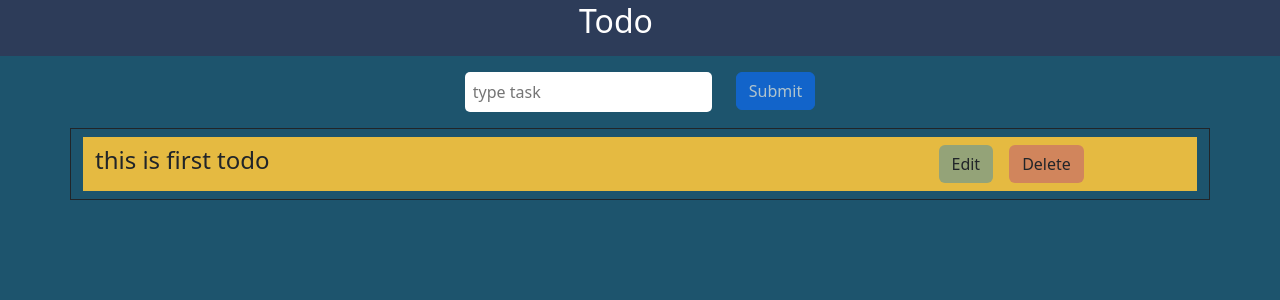
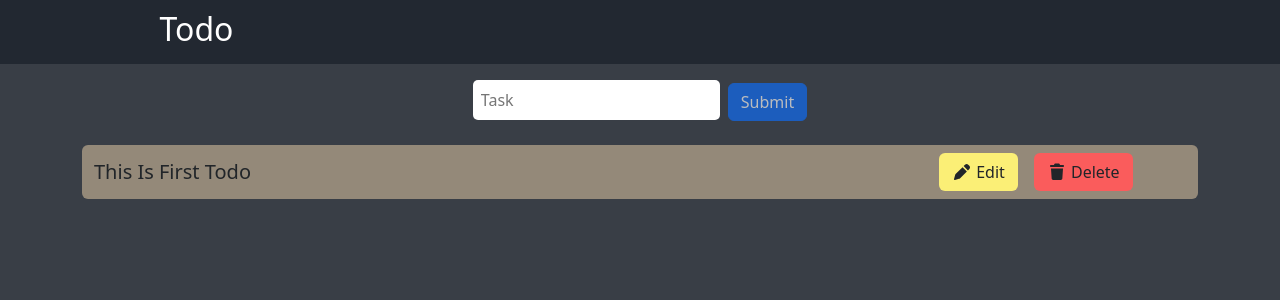
Before and after one commit to vishnuforcode/Todo, a React (Create React App) app: page / in a window 1280 px wide. Shown: the top 300 px of the page. Built offline with nearby package versions, Linux system fonts and the light colour scheme.

Commit message:
updated Home Ui

```diff
--- a/package.json
+++ b/package.json
@@ -4,6 +4,10 @@
   "private": true,
   "dependencies": {
     "@fortawesome/fontawesome-free": "^7.1.0",
+    "@fortawesome/fontawesome-svg-core": "^7.1.0",
+    "@fortawesome/free-brands-svg-icons": "^7.1.0",
+    "@fortawesome/free-regular-svg-icons": "^7.1.0",
+    "@fortawesome/free-solid-svg-icons": "^7.1.0",
     "@fortawesome/react-fontawesome": "^3.1.1",
     "@reduxjs/toolkit": "^2.11.2",
     "@testing-library/dom": "^10.4.1",
--- a/public/index.html
+++ b/public/index.html
@@ -26,7 +26,7 @@
     -->
     <title>React App</title>
   </head>
-  <body style="background-color: #1D546D;">
+  <body style="background-color: #393E46">
     <noscript>You need to enable JavaScript to run this app.</noscript>
     <div id="root"></div>
     <!--
--- a/src/Pages/AddTodo.js
+++ b/src/Pages/AddTodo.js
@@ -7,7 +7,7 @@ function AddTodo() {
     // const navigate = useNavigate()
 
     const [input , setInput]=  useState('')
-    console.log(input)
+    // console.log(input)
 
     const dispatch = useDispatch()
     const addNewTodo=(e)=>{
@@ -27,24 +27,24 @@ function AddTodo() {
             <form
             onSubmit={addNewTodo}
 
-            className='form   '>
+            className='form '>
             <input
             className='input p-2 '
             style={{borderRadius:'5px' , border:'none'}}
             value={input}
             type="text"
-            placeholder='type task'
+            placeholder='Task'
             onChange={(e)=> setInput(e.target.value)} />
+
+              {
+   input?  <button type="submit" className='btn btn-primary ms-2 ' enabled >Submit</button> : <button type="submit" className='btn btn-primary ms-2  ' disabled >Submit</button>
+              }
 
 
             </form>
 
             </div>
-            <div className="col">
-              {
-   input?  <button type="submit" className='btn btn-primary ' enabled >Submit</button> : <button type="submit" className='btn btn-primary ' disabled >Submit</button>
-}
-            </div>
+
 
             </div>
         </div>
--- a/src/Pages/Home.js
+++ b/src/Pages/Home.js
@@ -18,7 +18,9 @@ function Home() {
   </div>
 
   <div className="container-fluid my-1 " >
-    <div className="container" style={{border:'1px solid'}}>
+    <div className="container" style={{}}>
+      <div className="row">
+        <div className="col-lg-12 col-md-12 col-sm-6">
         <div className="todo">
           {
             todosArray.map((todoi)=> (
@@ -26,6 +28,8 @@ function Home() {
             ))
 
           }
+        </div>
+        </div>
         </div>
     </div>
   </div>
--- a/src/components/Navbar.js
+++ b/src/components/Navbar.js
@@ -5,26 +5,16 @@ function Navbar() {
   return (
    <>
 
-   <div className="container-fluid" style={{backgroundColor:'#2D3C59'}}>
+   <div className="container-fluid" style={{backgroundColor:'#222831'}}>
    <div className="container " >
 
 <div className="row text-center ">
-   <nav className=" col h2 " >
-  <NavLink className="navbar-brand m-2 " style={{color:'white'}}  >Todo</NavLink>
+   <nav className=" col-lg-3 col-12 h2 m-2  " >
+  <NavLink className="navbar-brand  " style={{color:'white'}}  >Todo</NavLink>
   <button className="navbar-toggler" type="button" data-toggle="collapse" data-target="#navbarNavDropdown" aria-controls="navbarNavDropdown" aria-expanded="false" aria-label="Toggle navigation">
     <span className="navbar-toggler-icon"></span>
   </button>
-  {/* <div className="collapse navbar-collapse" id="navbarNavDropdown">
-    <ul className="navbar-nav mx-auto" >
-      <li className="nav-item active" >
-        <NavLink className="nav-link" to={'/home'} style={{color:'white'}}>Home <span className="sr-only" ></span></NavLink>
-      </li>
-      <li className="nav-item">
-        <NavLink className="nav-link" to={'/home/todos'} style={{color:'white'}} >Todos</NavLink>
-      </li>
 
-    </ul>
-  </div> */}
 </nav>
 </div>
    </div>
--- a/src/components/Todo.js
+++ b/src/components/Todo.js
@@ -2,13 +2,20 @@ import React from 'react'
 import { useDispatch, useSelector } from 'react-redux'
 import { removeTodo , updateTodo } from '../store/slices/TodoSlice'
 import { useNavigate } from 'react-router-dom'
+import { FontAwesomeIcon } from '@fortawesome/react-fontawesome'
+import { faPen, faTrash } from '@fortawesome/free-solid-svg-icons'
 
 
 
 function Todo(props) {
   const navigate = useNavigate()
   const dispatch = useDispatch()
-  console.log(props.id);
+  // console.log(props.id);
+
+  const incomingTask = (props.text)
+
+
+
 
   const deleteTodo=(id)=>{
     dispatch(
@@ -20,14 +27,14 @@ function Todo(props) {
 
   return (
    <>
-   <div className="container-fluid my-2 " style={{backgroundColor:'#E5BA41'}}>
+   <div className="container-fluid my-2 " style={{backgroundColor:'#948979' , borderRadius:'6px'}}>
     <div className="row justify-content-between  align-items-center">
         <div className="col-lg-7 col-12">
-       <p className='h4'>{props.text}</p>
+       <p className='h5 mt-2' style={{textTransform:'capitalize'}}>{incomingTask}</p>
         </div>
         <div className="col-lg-3">
-            <button onClick={()=> {navigate(`/updateTodo/${props.id}`)}} className='btn btn-primar mx-2 my-2' style={{backgroundColor:'#94A378'}}>Edit</button>
-            <button onClick={()=> {deleteTodo(props.id)}} className='btn btn-dangr mx-2 my-2' style={{backgroundColor:'#D1855C'}}> <i className="fa-thin fa-trash-can"></i>Delete</button>
+            <button onClick={()=> {navigate(`/updateTodo/${props.id}`)}} className='btn btn-primar mx-2 my-2' style={{backgroundColor:'#FBEF76'}}> <FontAwesomeIcon icon={faPen}/> Edit</button>
+            <button onClick={()=> {deleteTodo(props.id)}} className='btn btn-dangr mx-2 my-2' style={{backgroundColor:'#FA5C5C'}}> <FontAwesomeIcon icon={faTrash} /> Delete</button>
 
         </div>
     </div>
--- a/src/index.js
+++ b/src/index.js
@@ -6,11 +6,12 @@ import reportWebVitals from './reportWebVitals';
 import { createBrowserRouter, createRoutesFromElements, Route } from 'react-router-dom';
 import { Provider } from 'react-redux';
 import store from './store/store';
-import "@fortawesome/fontawesome-free/css/all.min.css";
+
 import Layout from './components/Layout';
 import Home from './Pages/Home';
 import UpdateTodo from './Pages/UpdateTodo';
 import { RouterProvider } from 'react-router-dom';
+import { FontAwesomeIcon } from '@fortawesome/react-fontawesome';
 
 const router = createBrowserRouter(
   createRoutesFromElements(
```
Also changed, not shown: 1 other file (tests, documents, lock files or other folders).
